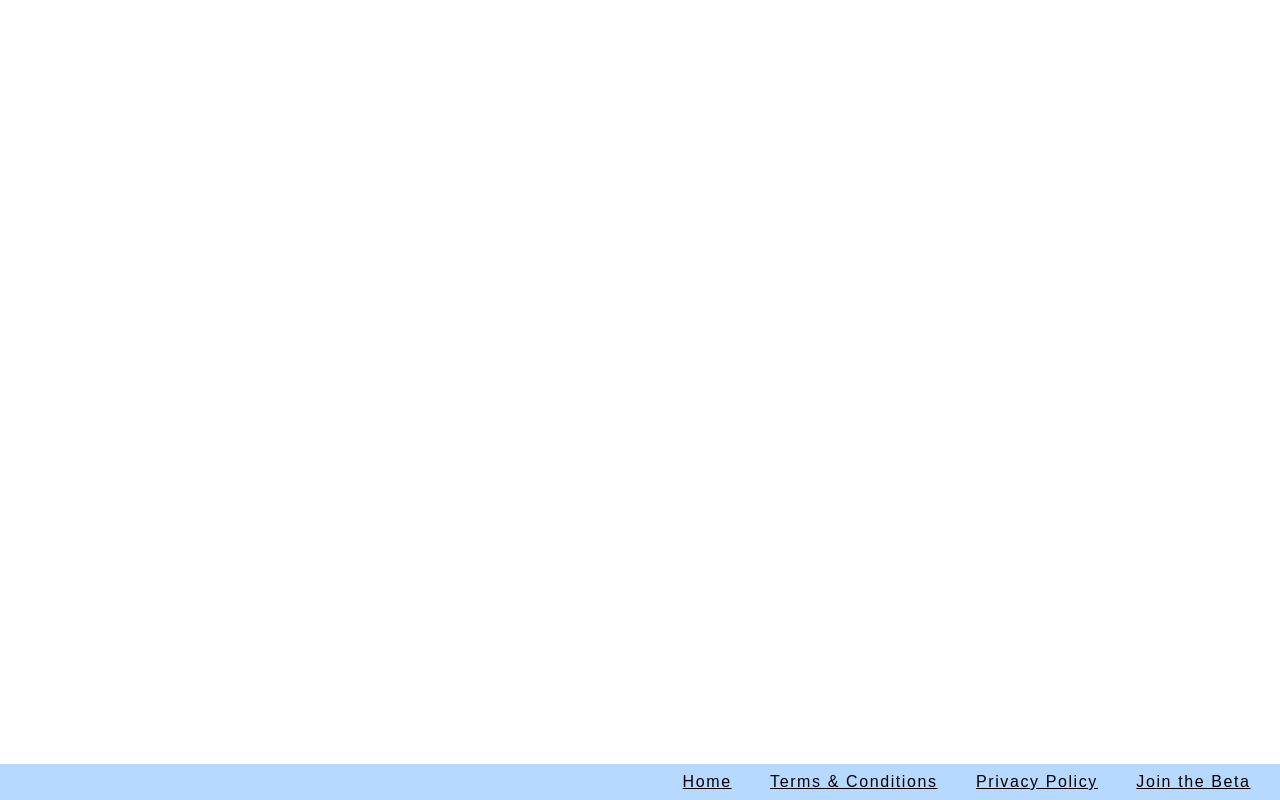
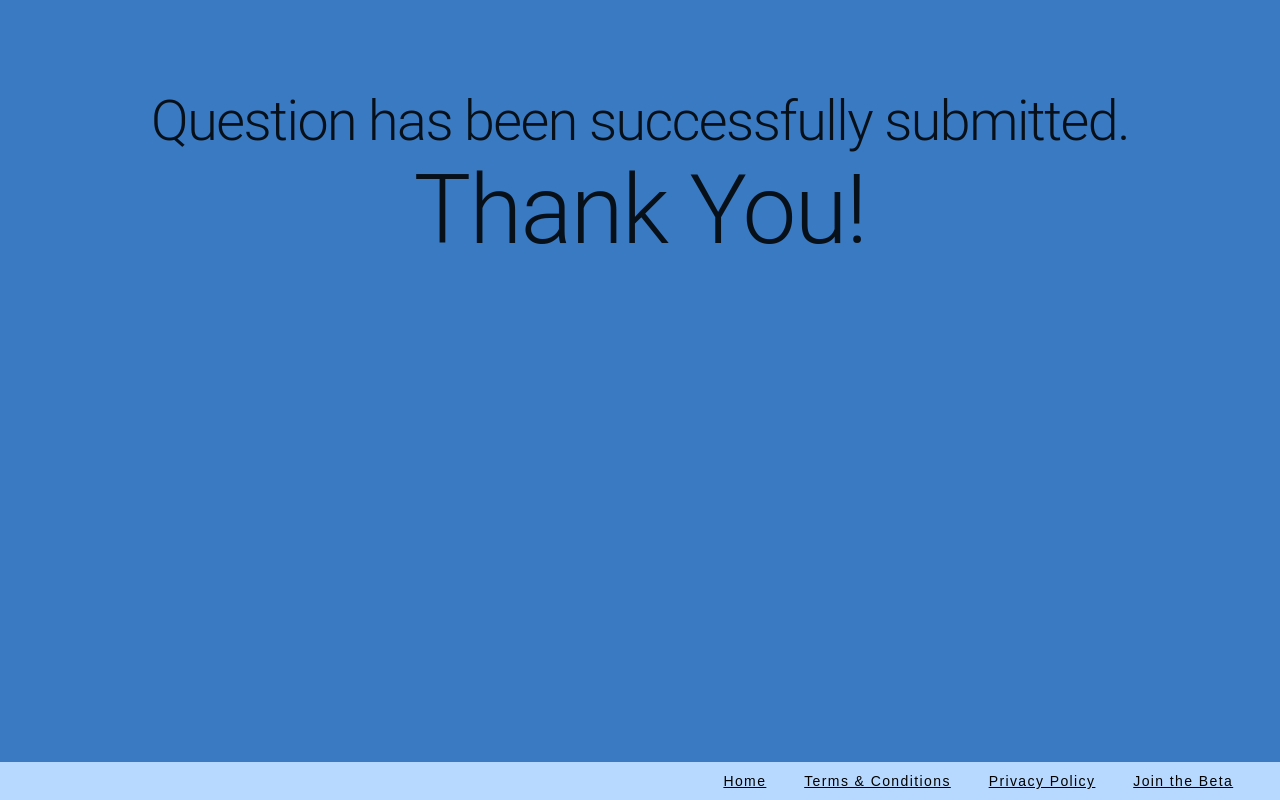
Before and after one commit to CodeletApp/codelet-site, a React (Create React App) app: page /submit-question/thanks in a window 1280 px wide. Built offline with nearby package versions, Linux system fonts and the light colour scheme; a web font is replaced by a local one.

Commit message:
Created thank route for submitting questions

```diff
--- /dev/null
+++ b/src/components/QuestionSubmissionThankYou.js
@@ -0,0 +1,42 @@
+import React from "react";
+import {
+  MuiThemeProvider,
+  Typography,
+  CssBaseline,
+  createMuiTheme,
+} from "@material-ui/core";
+import { makeStyles } from "@material-ui/styles";
+
+const useStyles = makeStyles({
+  text: {
+    textAlign: "center",
+    marginTop: "auto",
+    marginBottom: "auto",
+  },
+});
+
+const backgroundTheme = createMuiTheme({
+  palette: {
+    background: {
+      default: "#397ac2",
+    },
+  },
+});
+
+export const QuestionSubmissionThankYou = () => {
+  const classes = useStyles();
+  return (
+    <MuiThemeProvider theme={backgroundTheme}>
+      <CssBaseline />
+      <Typography className={classes.text} variant="h1">
+        <sub>
+          <sub>
+            <sub>Question has been successfully submitted.</sub>
+          </sub>
+        </sub>
+        <br />
+        Thank You!
+      </Typography>
+    </MuiThemeProvider>
+  );
+};
--- a/src/components/Routes.js
+++ b/src/components/Routes.js
@@ -5,6 +5,7 @@ import { SubmitQuestion } from "./SubmitQuestion";
 import { Feedback } from "./Feedback";
 import { PrivacyPolicy } from "./PrivacyPolicy";
 import { Terms } from "./Terms";
+import { QuestionSubmissionThankYou } from "./QuestionSubmissionThankYou";
 
 export const Routes = () => {
   return (
@@ -12,6 +13,11 @@ export const Routes = () => {
       <Route exact path="/" component={Landing} />
       <Route exact path="/feedback" component={Feedback} />
       <Route exact path="/submit-question" component={SubmitQuestion} />
+      <Route
+        exact
+        path="/submit-question/thanks"
+        component={QuestionSubmissionThankYou}
+      />
       <Route exact path="/privacy" component={PrivacyPolicy} />
       <Route exact path="/terms" component={Terms} />
     </Switch>
```
